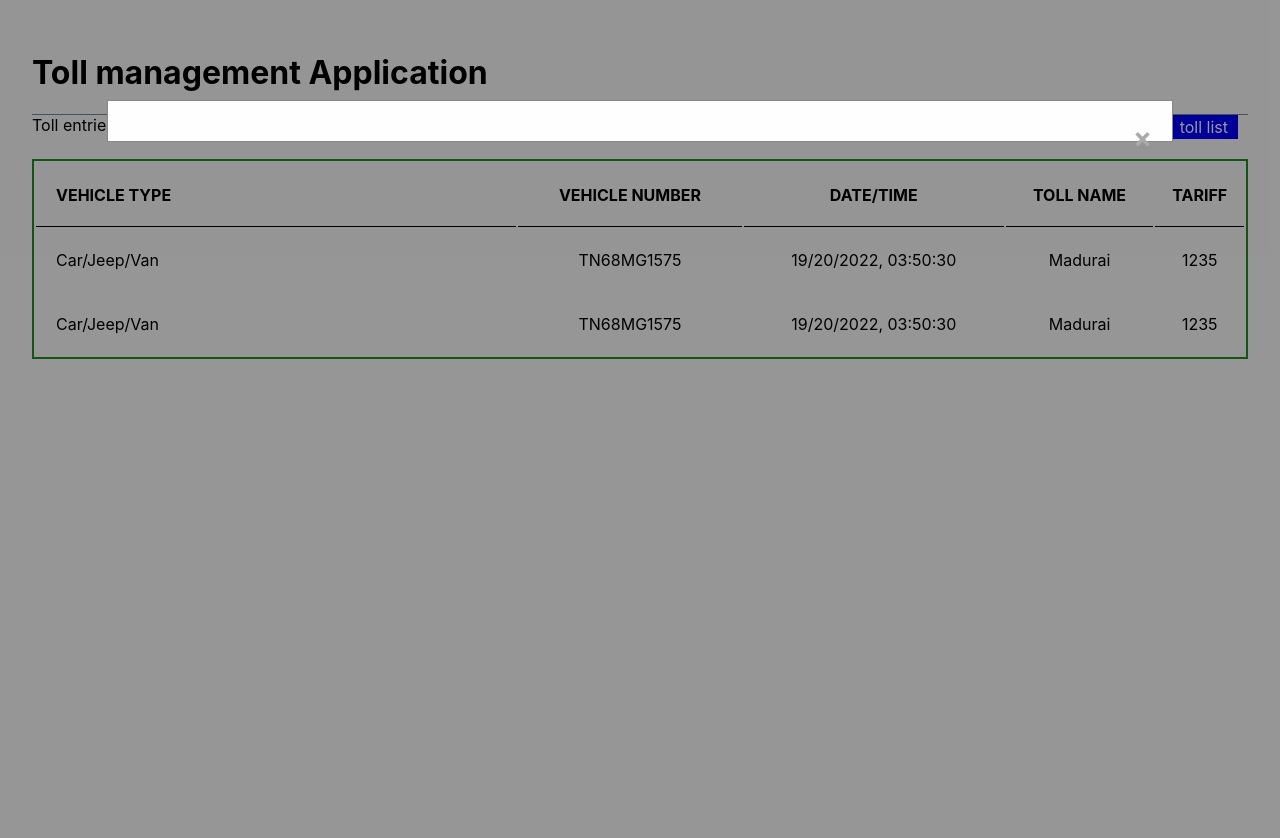
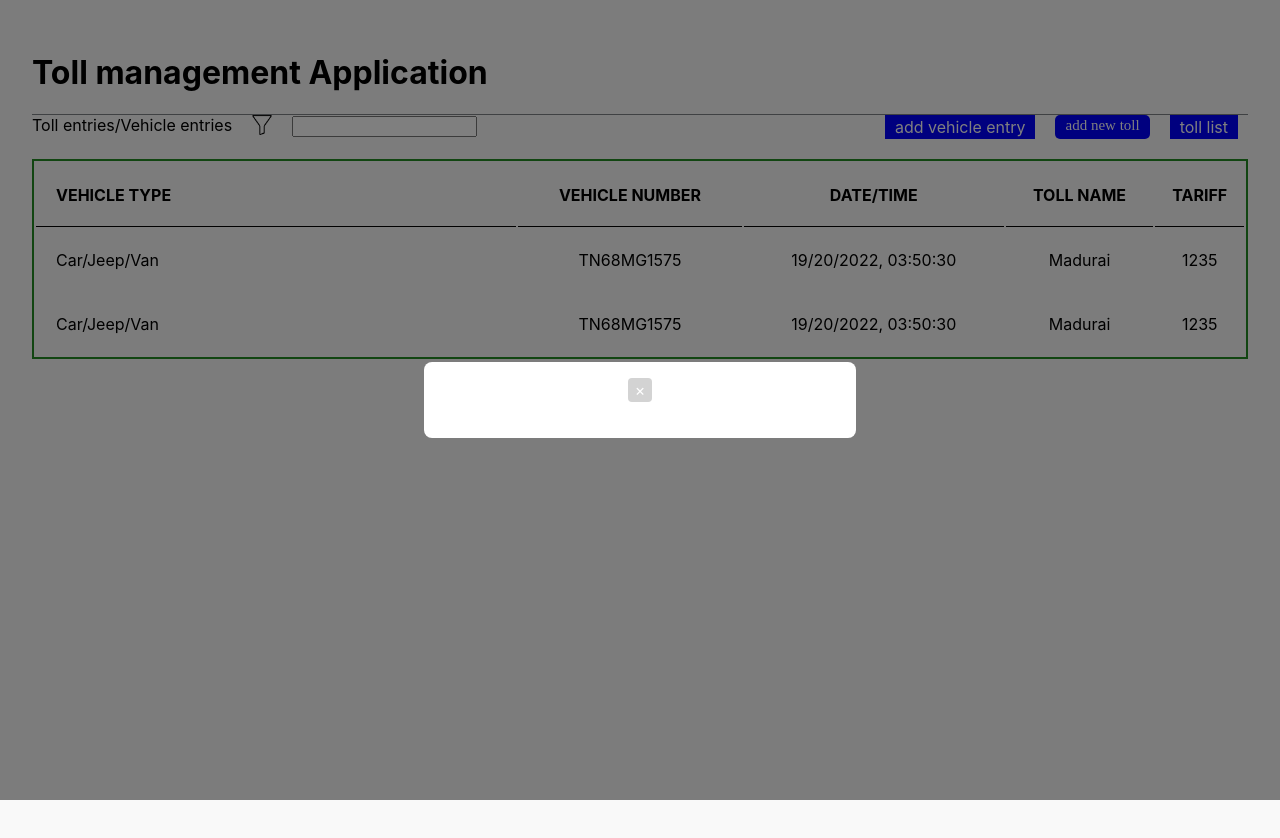
Before and after one commit to staticGuru/toll_management_system, a React (Create React App) app: page / in a window 1280 px wide. Both pictures are taken after a click on the element "add new toll". Shown: the top 838 px of the page. Built offline with nearby package versions, Linux system fonts and the light colour scheme.

Commit message:
add the new modal

```diff
--- a/src/App.css
+++ b/src/App.css
@@ -48,46 +48,81 @@ th {
 td {
   text-align: center;
 }
+.trigger {
+  text-align: center;
+  padding: 7px 13px;
+  background: #3e3e3e;
+  color: #fff;
+  font-size: 15px;
+  outline: none;
+  border: none;
+  border-radius: 5px;
+  font-family: cursive;
+}
 
-/* The Modal (background) */
 .modal {
-  display: none; /* Hidden by default */
-  position: fixed; /* Stay in place */
-  z-index: 1; /* Sit on top */
-  padding-top: 100px; /* Location of the box */
+  position: fixed;
   left: 0;
   top: 0;
-  width: 100%; /* Full width */
-  height: 100%; /* Full height */
-  overflow: auto; /* Enable scroll if needed */
-  background-color: rgb(0, 0, 0); /* Fallback color */
-  background-color: rgba(0, 0, 0, 0.4); /* Black w/ opacity */
+  width: 100%;
+  height: 100%;
+  background-color: rgba(0, 0, 0, 0.5);
+  opacity: 0;
+  visibility: hidden;
+  transform: scale(1.1);
+  transition: visibility 0s linear 0.25s, opacity 0.25s 0s, transform 0.25s;
+}
+.modal-content {
+  position: absolute;
+  top: 50%;
+  left: 50%;
+  transform: translate(-50%, -50%);
+  background-color: white;
+  padding: 1rem 1.5rem;
+  width: 24rem;
+  height: auto;
+  align-items: center;
+  display: flex;
+  flex-direction: column;
+  justify-content: center;
+  border-radius: 0.5rem;
+}
+.close-button {
+  float: right;
+  width: 1.5rem;
+  line-height: 1.5rem;
+  text-align: center;
+  cursor: pointer;
+  border-radius: 0.25rem;
+  background-color: lightgray;
+}
+.inner-content {
+  background-color: "red";
+  float: left;
+  color: "black";
+  /* float: right; */
+  /* width: 1.5rem;
+  line-height: 1.5rem;
+  text-align: center;
+  cursor: pointer;
+  border-radius: 0.25rem; */
+  /* background-color: lightgray; */
+}
+.close-button:hover {
+  background-color: darkgray;
+}
+.modal-form {
+  justify-content: center;
+  align-items: center;
+  flex: 1;
+}
+.show-modal {
+  opacity: 1;
+  visibility: visible;
+  transform: scale(1);
+  transition: visibility 0s linear 0s, opacity 0.25s 0s, transform 0.25s;
 }
 
-/* Modal Content */
-.modal-content {
-  background-color: #fefefe;
-  margin: auto;
-  padding: 20px;
-  border: 1px solid #888;
-  width: 80%;
-  height: "80%";
-}
-
-/* The Close Button */
-.close {
-  color: #aaaaaa;
-  float: right;
-  font-size: 28px;
-  font-weight: bold;
-}
-
-.close:hover,
-.close:focus {
-  color: #000;
-  text-decoration: none;
-  cursor: pointer;
-}
 @media (prefers-reduced-motion: no-preference) {
   .App-logo {
     animation: App-logo-spin infinite 20s linear;
--- a/src/component.js/actionBar.js
+++ b/src/component.js/actionBar.js
@@ -3,7 +3,7 @@ import filterIcon from "../assets/filter.png";
 import CustomButton from "./customButton";
 function ActionBar() {
      const showAddNewToll=()=>{
-
+          console.log("called")
      }
   return (
     <div className="action-container">
@@ -36,7 +36,7 @@ function ActionBar() {
       <div style={{ display: "flex", flexDirection: "row" }}>
         <CustomButton onClick={() => {}}>add vehicle entry</CustomButton>
 
-        <CustomButton id="myBtn" onClick={() => showAddNewToll()}>add new toll</CustomButton>
+        <CustomButton  className="trigger" id="myBtn" onClick={() => showAddNewToll()}>add new toll</CustomButton>
         <CustomButton onClick={() => {}}>toll list</CustomButton>
       </div>
     </div>
--- /dev/null
+++ b/src/component.js/addToll.js
@@ -0,0 +1,9 @@
+import React from 'react'
+
+function AddToll() {
+  return (
+    <div>AddToll</div>
+  )
+}
+
+export default AddToll
--- a/src/component.js/customButton.js
+++ b/src/component.js/customButton.js
@@ -1,32 +1,29 @@
 import React, { useEffect } from "react";
+import AddToll from "./addToll";
 
 function CustomButton(props) {
   useEffect(() => {
-    // Get the modal
-    var modal = document.getElementById("myModal");
+    var modal = document.querySelector(".modal");
+    var trigger = document.querySelector(".trigger");
+    var closeButton = document.querySelector(".close-button");
 
-    // Get the button that opens the modal
-    var btn = document.getElementById("myBtn");
+    function toggleModal() {
+      modal.classList.toggle("show-modal");
+    }
 
-    // Get the <span> element that closes the modal
-    var span = document.getElementsByClassName("close")[0];
-
-    // When the user clicks the button, open the modal
-    btn.onclick = function () {
-      modal.style.display = "block";
-    };
-
-    // When the user clicks on <span> (x), close the modal
-    span.onclick = function () {
-      modal.style.display = "none";
-    };
-
-    // When the user clicks anywhere outside of the modal, close it
-    window.onclick = function (event) {
-      if (event.target == modal) {
-        modal.style.display = "none";
+    function windowOnClick(event) {
+      if (event.target === modal) {
+        toggleModal();
       }
-    };
+    }
+    trigger?.addEventListener("click", toggleModal);
+    closeButton?.addEventListener("click", toggleModal);
+    window?.addEventListener("click", windowOnClick);
+    return()=>{
+      trigger?.removeEventListener("click", toggleModal);
+    closeButton?.removeEventListener("click", toggleModal);
+    window?.removeEventListener("click", windowOnClick);
+    }
   });
   return (
     <div
@@ -41,10 +38,12 @@ function CustomButton(props) {
       }}
     >
       {props.children}
-      <div  id="myModal" class="modal">
-      <div class="modal-content">
-        <span class="close">&times;</span>
-
+      <div>
+      <div className="modal">
+        <div className="modal-content">
+          <span className="close-button">×</span>
+          <div className="inner-content">guru</div>
+          </div>
       </div>
       </div>
     </div>
```
